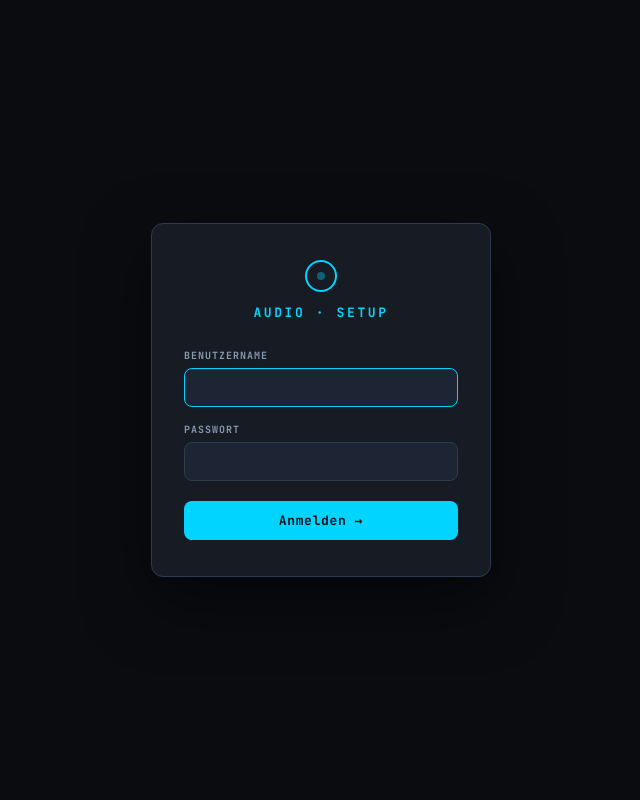
After one commit to dockr69/raspi_app, a Flask app: page /login in a window 1280 px wide. The commit adds this page. Shown: the whole page, without its empty margins (319-959 px from the left). Run offline with Flask 3, Linux system fonts and the light colour scheme; parts of the project's set-up code (start-up, migrations or seed data) failed here and were passed over.

Commit message:
Add authentication: login page, session guard, password change
- Login-Seite (login.html) mit passendem Dark-Theme
- before_request Guard: alle Routes außer /login, /logout, /play/, /cgi-bin/
- Credentials in config.json gespeichert (Passwort bcrypt-gehasht via werkzeug)
- Standard: pi / Synthese734#  (beim ersten Start automatisch angelegt)
- Secret Key persistent in /etc/radxa_audio/.secret_key (Sessions überleben Neustart)
- /api/auth/change-password: Passwort über UI änderbar (🔑-Button in beiden Topbars)
- /logout: Session löschen, Redirect auf Login
- Terminal und alle API-Endpunkte sind damit geschützt

Co-Authored-By: Claude Sonnet 4.6 <noreply@anthropic.com>

```diff
--- a/app.py
+++ b/app.py
@@ -7,8 +7,9 @@ Radxa ROCK 3A – Audio Konfigurator
 · Hostname: textspeicher  →  textspeicher.local (mDNS)
 """
 
-from flask import Flask, render_template, request, jsonify
-import subprocess, os, json, threading, re
+from flask import Flask, render_template, request, jsonify, session, redirect, url_for
+from werkzeug.security import generate_password_hash, check_password_hash
+import subprocess, os, json, threading, re, secrets
 
 app = Flask(__name__)
 
@@ -21,8 +22,27 @@ MP3_FOLDER      = "/etc/radxa_audio/sounds"
 SETUP_DONE_FILE = "/etc/radxa_audio/.setup_done"
 GPIO_PINS       = [4, 17, 18, 22, 23, 24, 25, 27]
 
+SECRET_KEY_FILE  = "/etc/radxa_audio/.secret_key"
+DEFAULT_USERNAME = "pi"
+DEFAULT_PASSWORD = "Synthese734#"
+
 os.makedirs(MP3_FOLDER, exist_ok=True)
 os.makedirs(os.path.dirname(CONFIG_FILE), exist_ok=True)
+
+# ── Secret Key (persistent, damit Sessions nach Neustart gültig bleiben) ──────
+def _load_secret_key():
+    if os.path.exists(SECRET_KEY_FILE):
+        with open(SECRET_KEY_FILE) as f:
+            k = f.read().strip()
+            if k:
+                return k
+    k = secrets.token_hex(32)
+    with open(SECRET_KEY_FILE, 'w') as f:
+        f.write(k)
+    os.chmod(SECRET_KEY_FILE, 0o600)
+    return k
+
+app.secret_key = _load_secret_key()
 
 # ── Helpers ───────────────────────────────────────────────────────────────────
 def run(cmd, timeout=20):
@@ -52,6 +72,72 @@ def save_cfg(data):
 def sanitize(name):
     name = re.sub(r'\s+', '_', name.strip())
     return re.sub(r'[^a-zA-Z0-9_\-]', '', name).lower()
+
+# ── Auth ──────────────────────────────────────────────────────────────────────
+def get_auth():
+    """Liest Credentials aus Config; legt Defaults an falls nicht vorhanden."""
+    cfg = load_cfg()
+    auth = cfg.get("auth", {})
+    if not auth.get("username") or not auth.get("password_hash"):
+        auth = {
+            "username":      DEFAULT_USERNAME,
+            "password_hash": generate_password_hash(DEFAULT_PASSWORD),
+        }
+        cfg["auth"] = auth
+        save_cfg(cfg)
+    return auth
+
+@app.before_request
+def check_auth():
+    """Alle Routes außer Login/Logout/CGI-Trigger erfordern eine Session."""
+    public_paths = {'/login', '/logout'}
+    if (request.path in public_paths
+            or request.path.startswith('/play/')
+            or request.path.startswith('/cgi-bin/')):
+        return
+    if not session.get('logged_in'):
+        if request.path.startswith('/api/') or request.is_json:
+            return jsonify({"ok": False, "msg": "Nicht angemeldet"}), 401
+        return redirect(url_for('login_page'))
+
+@app.route('/login', methods=['GET', 'POST'])
+def login_page():
+    if session.get('logged_in'):
+        return redirect(url_for('index'))
+    error = None
+    if request.method == 'POST':
+        username = request.form.get('username', '').strip()
+        password = request.form.get('password', '')
+        auth = get_auth()
+        if username == auth['username'] and check_password_hash(auth['password_hash'], password):
+            session['logged_in'] = True
+            session.permanent = False
+            return redirect(url_for('index'))
+        error = "Falscher Benutzername oder Passwort"
+    return render_template('login.html', error=error)
+
+@app.route('/logout')
+def logout():
+    session.clear()
+    return redirect(url_for('login_page'))
+
+@app.route('/api/auth/change-password', methods=['POST'])
+def api_change_password():
+    d        = request.json or {}
+    old_pw   = d.get('old_password', '')
+    new_pw   = d.get('new_password', '')
+    if not new_pw or len(new_pw) < 6:
+        return jsonify({"ok": False, "msg": "Neues Passwort zu kurz (min. 6 Zeichen)"}), 400
+    auth = get_auth()
+    if not check_password_hash(auth['password_hash'], old_pw):
+        return jsonify({"ok": False, "msg": "Aktuelles Passwort falsch"}), 403
+    cfg = load_cfg()
+    cfg['auth'] = {
+        "username":      auth['username'],
+        "password_hash": generate_password_hash(new_pw),
+    }
+    save_cfg(cfg)
+    return jsonify({"ok": True})
 
 def valid_ip(ip):
     m = re.match(r"^(\d{1,3})\.(\d{1,3})\.(\d{1,3})\.(\d{1,3})$", ip)
--- /dev/null
+++ b/templates/login.html
@@ -0,0 +1,58 @@
+<!DOCTYPE html>
+<html lang="de">
+<head>
+<meta charset="UTF-8">
+<meta name="viewport" content="width=device-width, initial-scale=1.0">
+<title>Audio Setup · Anmelden</title>
+<link rel="preconnect" href="https://fonts.googleapis.com">
+<link href="https://fonts.googleapis.com/css2?family=JetBrains+Mono:wght@400;600;700&family=Inter:wght@300;400;500&display=swap" rel="stylesheet">
+<style>
+*,*::before,*::after{box-sizing:border-box;margin:0;padding:0}
+:root{
+  --bg:#0a0c10;--s1:#0f1218;--s2:#161b24;--s3:#1d2433;
+  --border:#232b3a;--border2:#2e3a50;
+  --acc:#00d4ff;--acc-dim:rgba(0,212,255,.1);
+  --green:#00e676;--red:#ff5252;--red-dim:rgba(255,82,82,.1);
+  --text:#e8edf5;--t2:#8899b0;--t3:#4a5568;
+  --mono:'JetBrains Mono',monospace;--sans:'Inter',sans-serif;
+  --r:8px;
+}
+html,body{height:100%;background:var(--bg);color:var(--text);font-family:var(--sans);font-size:15px;display:flex;align-items:center;justify-content:center}
+.box{width:340px;background:var(--s2);border:1px solid var(--border2);border-radius:12px;padding:36px 32px;box-shadow:0 24px 64px rgba(0,0,0,.5)}
+.logo{font-family:var(--mono);font-size:13px;font-weight:700;letter-spacing:.2em;color:var(--acc);text-align:center;margin-bottom:28px}
+.logo span{display:block;width:32px;height:32px;border:2px solid var(--acc);border-radius:50%;margin:0 auto 12px;position:relative}
+.logo span::after{content:'';position:absolute;width:8px;height:8px;background:var(--acc);border-radius:50%;top:50%;left:50%;transform:translate(-50%,-50%);animation:pulse 2s infinite}
+@keyframes pulse{0%,100%{opacity:1}50%{opacity:.3}}
+label{display:block;font-family:var(--mono);font-size:10px;font-weight:700;letter-spacing:.1em;text-transform:uppercase;color:var(--t2);margin-bottom:6px}
+input[type=text],input[type=password]{
+  width:100%;background:var(--s3);border:1px solid var(--border2);border-radius:var(--r);
+  padding:10px 13px;font-family:var(--mono);font-size:13px;color:var(--text);
+  outline:none;transition:border-color .15s;margin-bottom:16px
+}
+input:focus{border-color:var(--acc)}
+button{
+  width:100%;background:var(--acc);color:#0a0c10;border:none;border-radius:var(--r);
+  padding:11px;font-family:var(--mono);font-size:13px;font-weight:700;letter-spacing:.05em;
+  cursor:pointer;transition:opacity .15s;margin-top:4px
+}
+button:hover{opacity:.85}
+.error{background:var(--red-dim);border:1px solid rgba(255,82,82,.3);border-radius:6px;
+  padding:9px 12px;font-size:12px;color:var(--red);margin-bottom:16px;font-family:var(--mono)}
+</style>
+</head>
+<body>
+<div class="box">
+  <div class="logo"><span></span>AUDIO · SETUP</div>
+  <form method="POST" autocomplete="off">
+    {% if error %}
+    <div class="error">✗ {{ error }}</div>
+    {% endif %}
+    <label>Benutzername</label>
+    <input type="text" name="username" autofocus autocomplete="username">
+    <label>Passwort</label>
+    <input type="password" name="password" autocomplete="current-password">
+    <button type="submit">Anmelden →</button>
+  </form>
+</div>
+</body>
+</html>
```
Also changed, not shown: templates/index.html (+52 -0 lines).
